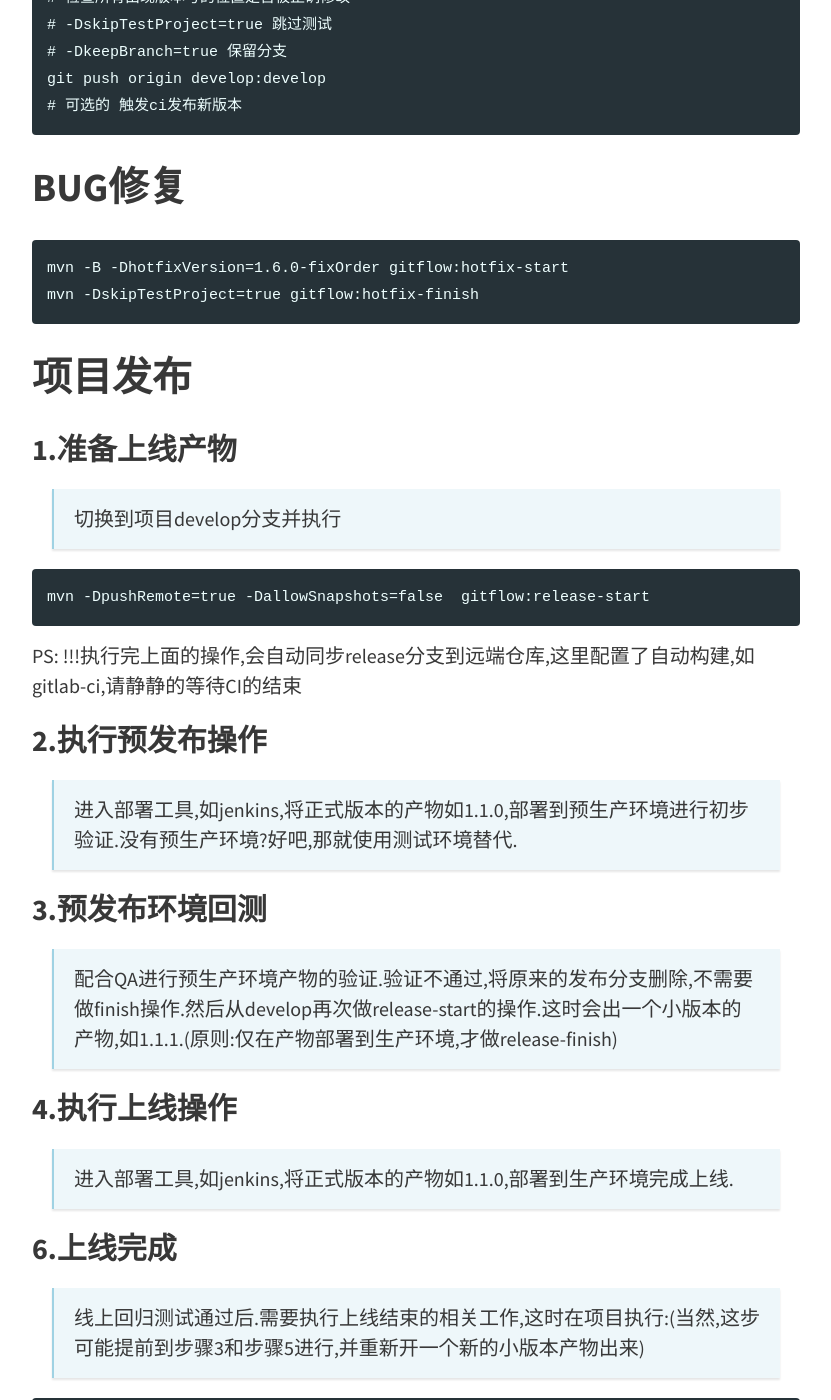
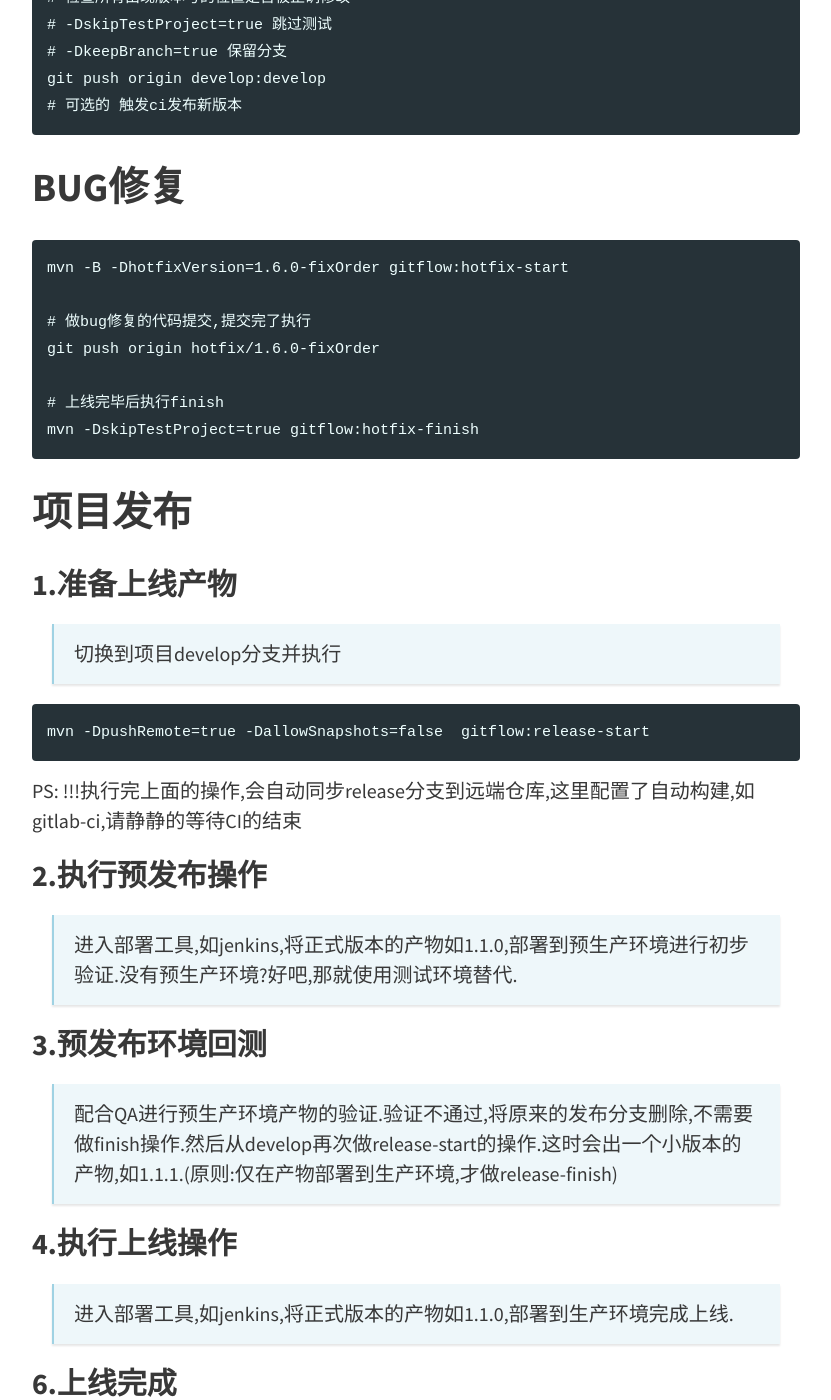
Before and after one commit to rainleon/rainleon.github.io, a Jekyll site: the page built from _posts/2018-02-07-use-maven-gitflow-plugin.md, in a window 1280 px wide and 1400 px high, scrolled down 759 px. Shown: the whole window, without its empty margins (224-1055 px from the left). Built offline with Jekyll 4.4.1, drawn with Linux system fonts in a browser that asks for light colours; some of the changed text lies outside the part shown.

Commit message:
fix[hotfix]

````diff
--- a/_posts/2018-02-07-use-maven-gitflow-plugin.md
+++ b/_posts/2018-02-07-use-maven-gitflow-plugin.md
@@ -33,6 +33,11 @@ git push origin develop:develop
 
 ```
 mvn -B -DhotfixVersion=1.6.0-fixOrder gitflow:hotfix-start
+
+# 做bug修复的代码提交,提交完了执行
+git push origin hotfix/1.6.0-fixOrder
+
+# 上线完毕后执行finish
 mvn -DskipTestProject=true gitflow:hotfix-finish
 ```
 
````
Also changed, not shown: other parts of _posts/2018-02-07-use-maven-gitflow-plugin.md (+1 -1 lines).
